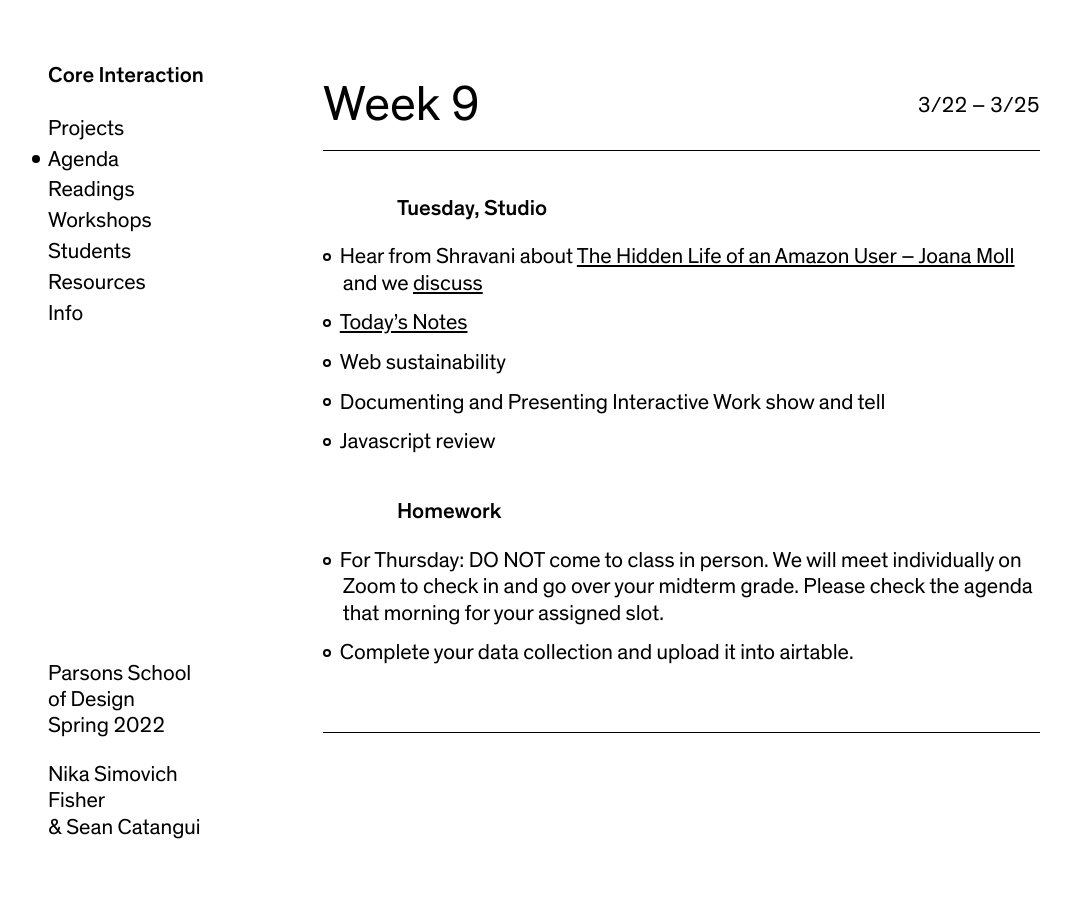
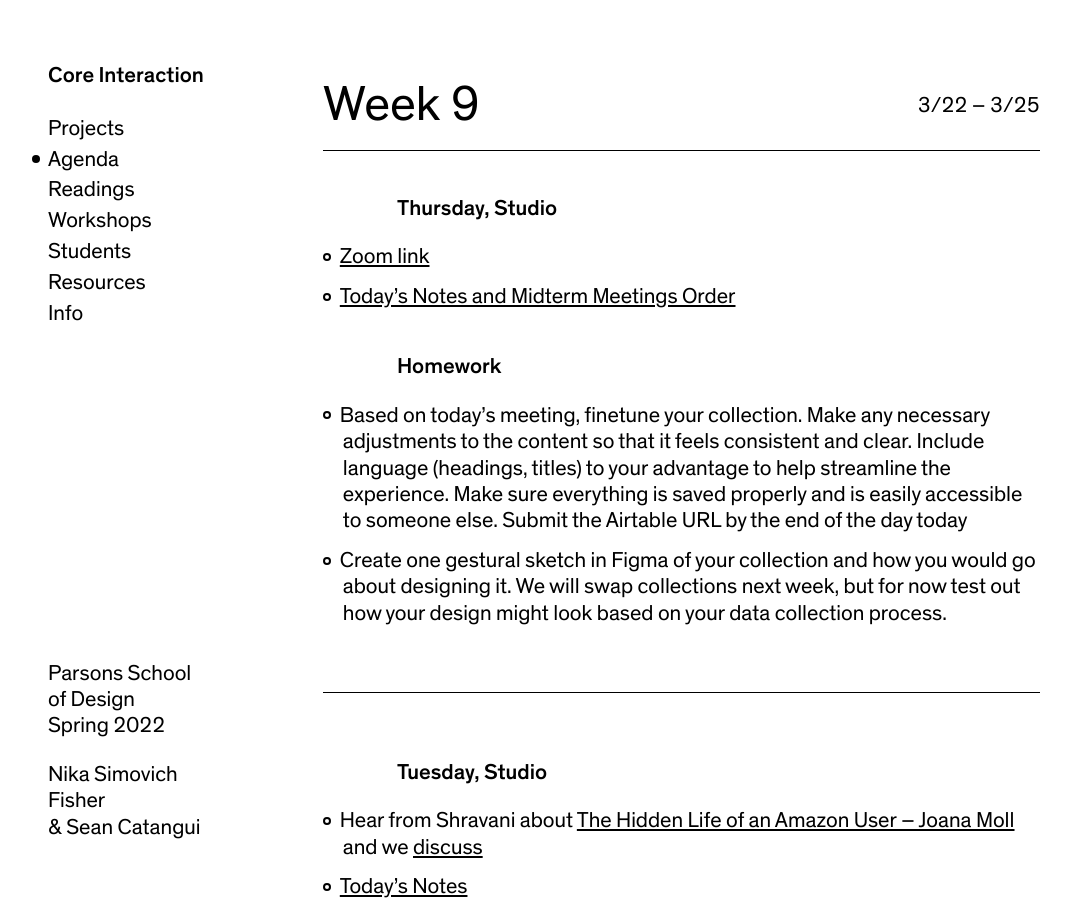
Before and after one commit to nikasimovich/cis22, a Jekyll site: the page built from _agendas/week-9.md, in a window 1280 px wide and 900 px high. Shown: the whole window, without its empty margins (12-1083 px from the left). Built offline with Jekyll 4.4.1, drawn with Linux system fonts in a browser that asks for light colours.

Commit message:
Add info

```diff
--- a/_agendas/week-9.md
+++ b/_agendas/week-9.md
@@ -3,6 +3,20 @@ title:            Week 9
 start_date:       2021-01-19 00:00:00 -0500
 date_range:       3/22 – 3/25
 summary:          Web sustainability, javascript review, javascript libraries, midterm review meetings
+
+---
+
+### Thursday, Studio
+
+- [Zoom link](https://newschool.zoom.us/my/nikafisher)
+- [Today&rsquo;s Notes and Midterm Meetings Order](https://paper.dropbox.com/doc/Parsons-Core-Interaction-2-Midterm-Meetings--BesAB0lZzbrDzc4cvgIiEFt5AQ-pzTZXFAYNd7JoZ3G07vuQ)
+
+
+
+### Homework
+- Based on today’s meeting, finetune your collection. Make any necessary adjustments to the content so that it feels consistent and clear. Include language (headings, titles) to your advantage to help streamline the experience. Make sure everything is saved properly and is easily accessible to someone else. Submit the Airtable URL by the end of the day today
+- Create one gestural sketch in Figma of your collection and how you would go about designing it. We will swap collections next week, but for now test out how your design might look based on your data collection process.
+
 
 ---
 
```
Also changed, not shown: _agendas/week-8.md (+1 -1 lines).
